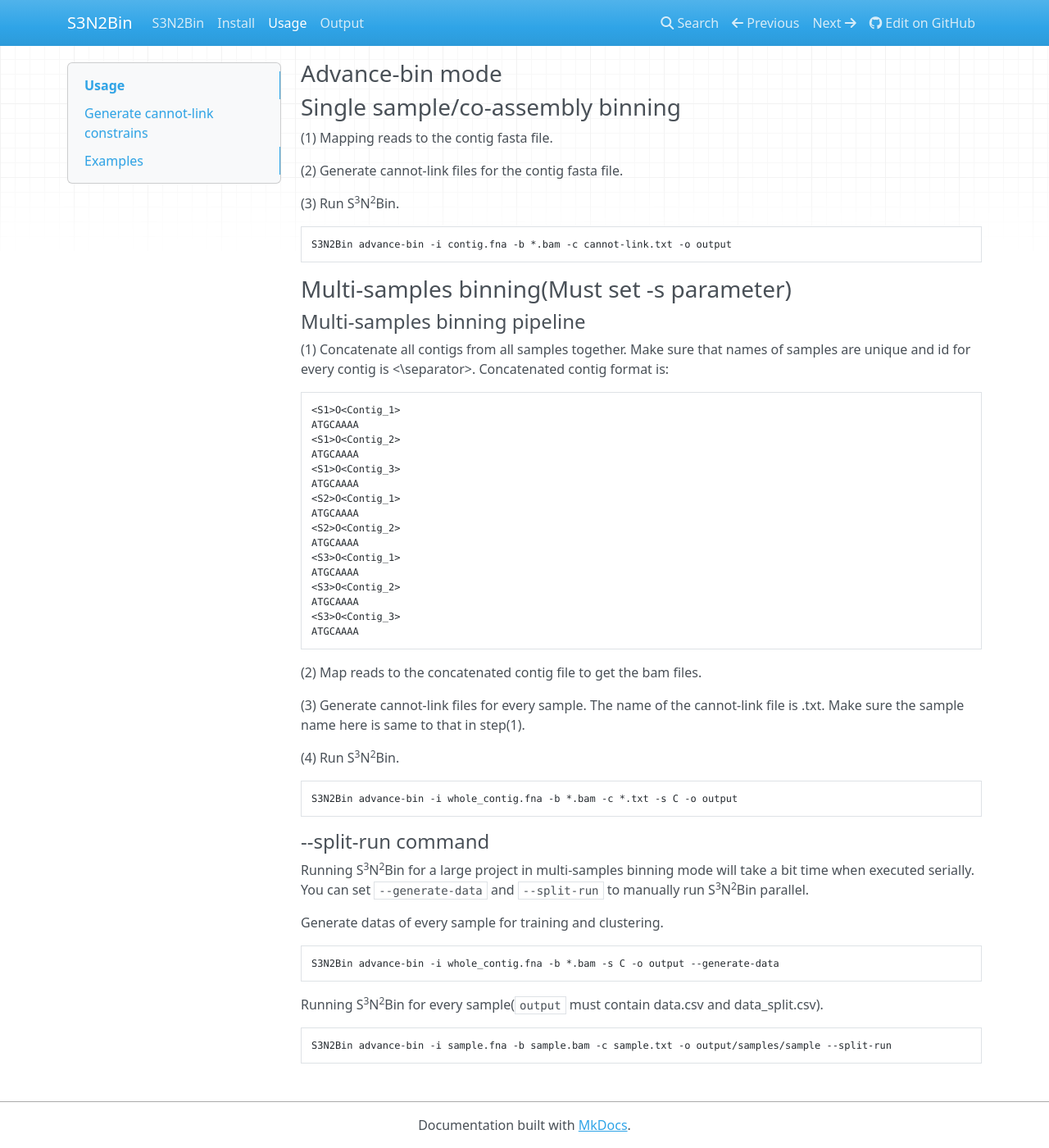
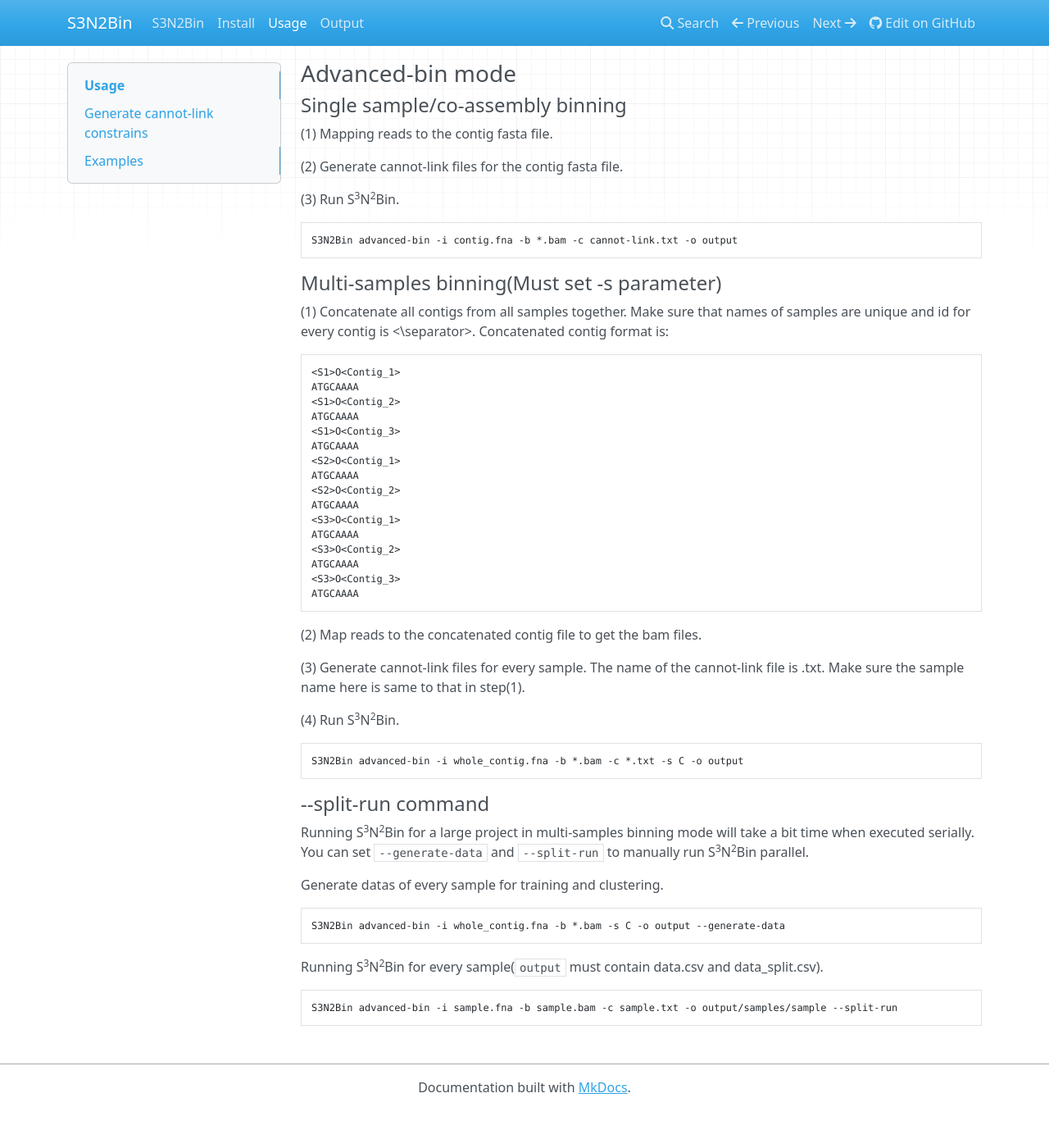
Before and after one commit to BigDataBiology/SemiBin, an MkDocs documentation site: the page built from docs/usage.md, in a window 1280 px wide and 1400 px high, scrolled down 1316 px. Shown: the whole window at 82% size. Built offline with MkDocs 1.6.1, drawn with Linux system fonts in a browser that asks for light colours; nearby versions of some CDN libraries; after the commit the page ends 2670 px from its top, so only the background shows below that.

````diff
--- a/docs/usage.md
+++ b/docs/usage.md
@@ -34,7 +34,11 @@
 python script/concatenate.py -i CAT.out -c contig.fasta -s sample-name -o output --CAT
 ```
 
+
+
 ## Examples
+
+
 
 ### Easy-bin mode
 
@@ -66,9 +70,11 @@
 
 If you do not set the path of GTDB, S<sup>3</sup>N<sup>2</sup>Bin will download GTDB  to your output folder.
 
-### Advance-bin mode
 
-### Single sample/co-assembly binning
+
+### Advanced-bin mode
+
+#### Single sample/co-assembly binning
 
 (1) Mapping reads to the contig fasta file.
 
@@ -77,12 +83,12 @@
 (3) Run S<sup>3</sup>N<sup>2</sup>Bin.
 
 ```bash
-S3N2Bin advance-bin -i contig.fna -b *.bam -c cannot-link.txt -o output
+S3N2Bin advanced-bin -i contig.fna -b *.bam -c cannot-link.txt -o output
 ```
 
-### Multi-samples binning(Must set -s parameter)
 
-#### Multi-samples binning pipeline
+
+#### Multi-samples binning(Must set -s parameter)
 
 (1) Concatenate all contigs from all samples together. Make sure that names of samples are unique and id for every contig is <sample_name><\separator><contig_id>. Concatenated contig format is:
 
@@ -112,7 +118,7 @@
 (4) Run S<sup>3</sup>N<sup>2</sup>Bin.
 
 ```bash
-S3N2Bin advance-bin -i whole_contig.fna -b *.bam -c *.txt -s C -o output
+S3N2Bin advanced-bin -i whole_contig.fna -b *.bam -c *.txt -s C -o output
 ```
 
 #### --split-run command
@@ -122,11 +128,11 @@
 Generate datas of every sample for training and clustering.
 
 ```bash
-S3N2Bin advance-bin -i whole_contig.fna -b *.bam -s C -o output --generate-data
+S3N2Bin advanced-bin -i whole_contig.fna -b *.bam -s C -o output --generate-data
 ```
 
 Running S<sup>3</sup>N<sup>2</sup>Bin for every sample(`output` must contain data.csv and data_split.csv).
 
 ```bash
-S3N2Bin advance-bin -i sample.fna -b sample.bam -c sample.txt -o output/samples/sample --split-run
+S3N2Bin advanced-bin -i sample.fna -b sample.bam -c sample.txt -o output/samples/sample --split-run
 ```
````
Also changed, not shown: README.md (+3 -3 lines), docs/index.md (+14 -3 lines).
